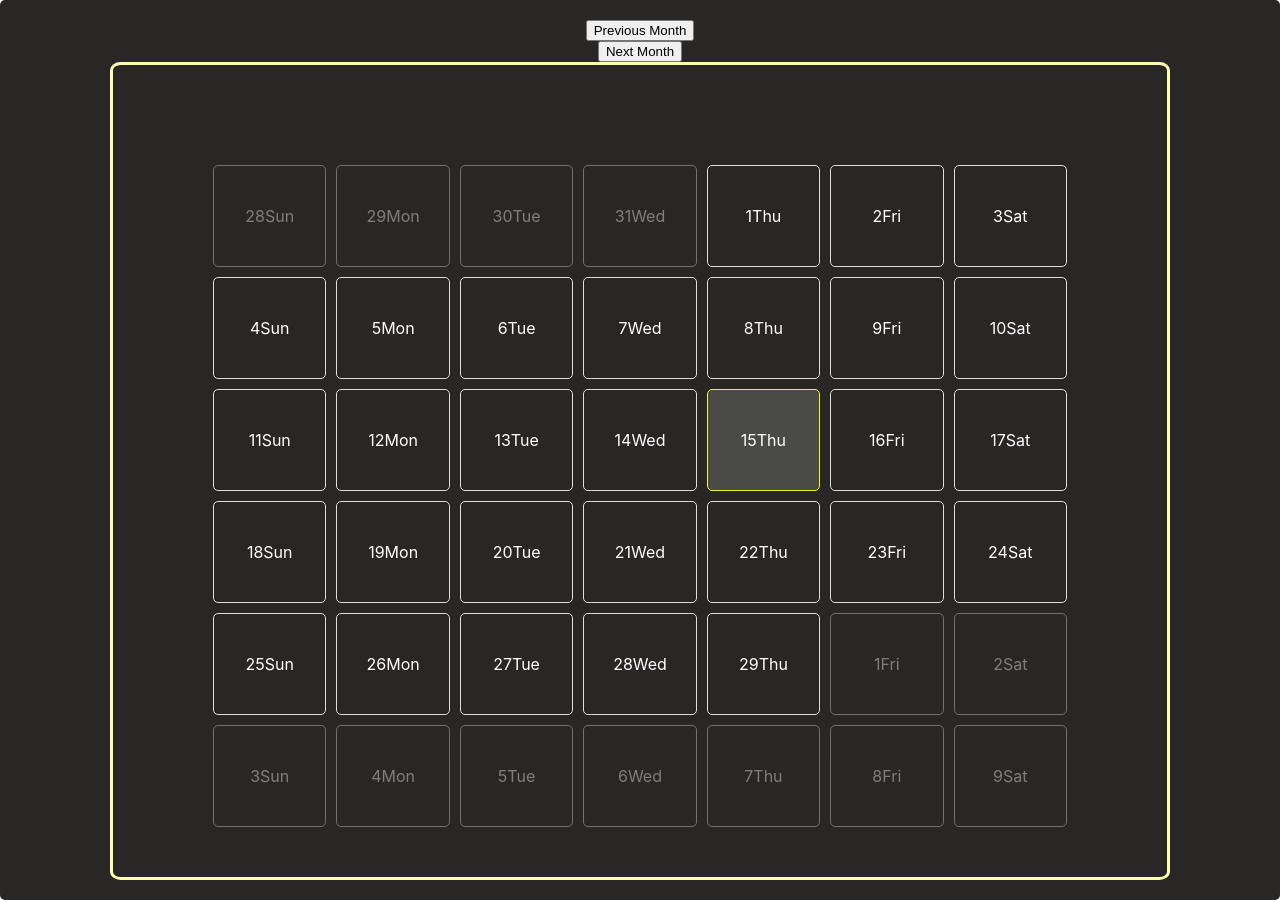
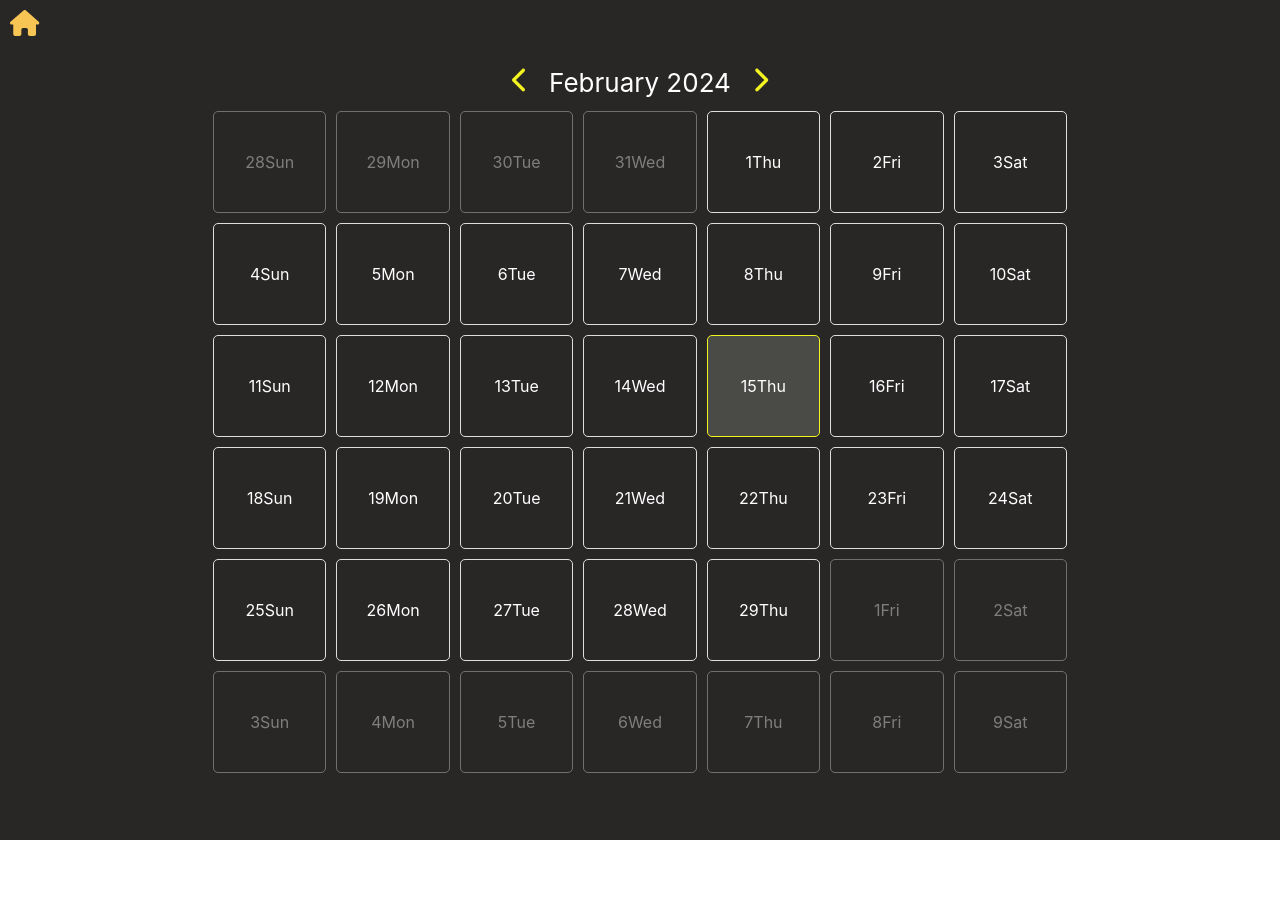
Before and after one commit to WillCBarker/Workmate, a React (Create React App) app in the folder workmate-frontend/: page /calendar in a window 1280 px wide. After the commit the page ends 840 px from the top, so only its background shows below. Built offline with nearby package versions, Linux system fonts and the light colour scheme.

Commit message:
Cleaned up navigating months in calendar, implemented font awesome icons, added home button

```diff
--- a/workmate-frontend/package.json
+++ b/workmate-frontend/package.json
@@ -3,6 +3,9 @@
   "version": "0.1.0",
   "private": true,
   "dependencies": {
+    "@fortawesome/fontawesome-svg-core": "^6.5.1",
+    "@fortawesome/free-solid-svg-icons": "^6.5.1",
+    "@fortawesome/react-fontawesome": "^0.2.0",
     "@testing-library/jest-dom": "^5.17.0",
     "@testing-library/react": "^13.4.0",
     "@testing-library/user-event": "^13.5.0",
--- a/workmate-frontend/src/assets/css/calendar.css
+++ b/workmate-frontend/src/assets/css/calendar.css
@@ -2,7 +2,6 @@
     background-color: #292626;
     margin: 0 auto;
     padding: 20px;
-    border-radius: 5px;
 }
 
 .calendar-div {
@@ -47,3 +46,48 @@
     border-color: #f3f321;
     color: #ffffff;
   }
+
+.calendar-header {
+  width: 20vw;
+  display: flex;
+  justify-content: space-between;
+  margin-bottom: 1%;
+}
+
+.calendar-title {
+  color: white;
+  width: auto;
+  top: 50%;
+}
+
+.fa-chevron-left:hover, .fa-chevron-right:hover {
+  transition: color 0.2s ease-in-out; /* Add smooth transition */
+  filter: drop-shadow(0 0 5px #ffee10);
+  cursor: pointer;
+}
+
+.fa-chevron-left {
+  color: #f3f321;
+}
+
+.fa-chevron-left {
+  color: #f3f321;
+}
+
+.fa-chevron-right {
+  color: #f3f321;
+}
+
+.fa-house {
+  color: rgb(246, 197, 84);
+  position: absolute; /* Absolute positioning to stick to the corner */
+  top: 10px; /* Adjust the top position as needed */
+  left: 10px; /* Adjust the left position as needed */
+  z-index: 1; /* Ensure the icon stays on top of other elements */
+}
+
+.fa-house:hover {
+  transition: color 0.2s ease-in-out; /* Add smooth transition */
+  filter: drop-shadow(0 0 5px rgb(246, 197, 84));
+  cursor: pointer;
+}
--- a/workmate-frontend/src/components/calendar.js
+++ b/workmate-frontend/src/components/calendar.js
@@ -2,6 +2,9 @@ import "../assets/css/calendar.css";
 
 import React, { useState } from 'react';
 import Day from "./day";
+import { FontAwesomeIcon } from '@fortawesome/react-fontawesome';
+import { faChevronLeft, faChevronRight, faHouse } from "@fortawesome/free-solid-svg-icons";
+import { Link } from 'react-router-dom';
 
 function getDaysInMonth(month) {
     return new Date(month.getFullYear(), month.getMonth() + 1, 0).getDate();
@@ -9,16 +12,6 @@ function getDaysInMonth(month) {
 
 function getFirstDayOfMonth(date) {
     return new Date(date.getFullYear(), date.getMonth(), 1);
-}
-
-function getDayCountSinceFirstSunday(startingDate) {
-    // Ensure startingDate is a valid Date object
-    if (!(startingDate instanceof Date)) {
-        throw new TypeError('startingDate must be a valid Date object');
-    }
-
-    const dayOfWeek = startingDate.getDay();
-    return dayOfWeek === 0 ? 0 : (7 - dayOfWeek) % 7;
 }
 
 function buildCalendar(currentMonth, selectedDate, setSelectedDate) {
@@ -60,12 +53,16 @@ export function Calendar() {
 
     return (
       <div className="container">
-        <button onClick={() => setCurrentMonth(new Date(currentMonth.getFullYear(), currentMonth.getMonth() - 1, 1))}>Previous Month</button>
-        <button onClick={() => setCurrentMonth(new Date(currentMonth.getFullYear(), currentMonth.getMonth() + 1, 1))}>Next Month</button>
-        <div className="calendar-div">
-          <div className="calendar-grid">{calendarGrid}</div>
-        </div>
+      <Link to="/"><FontAwesomeIcon icon={faHouse} /></Link>
+      <div className="calendar-header">
+            <FontAwesomeIcon icon={faChevronLeft} onClick={() => setCurrentMonth(new Date(currentMonth.getFullYear(), currentMonth.getMonth() - 1, 1))}></FontAwesomeIcon>
+          <div className="calendar-title">
+            {currentMonth.toLocaleString('en-US', { month: 'long', year: 'numeric' })}
+          </div>
+            <FontAwesomeIcon icon={faChevronRight} onClick={() => setCurrentMonth(new Date(currentMonth.getFullYear(), currentMonth.getMonth() + 1, 1))}></FontAwesomeIcon>
       </div>
+      <div className="calendar-grid">{calendarGrid}</div>
+    </div>
     );
 }
 
```
Also changed, not shown: 1 other file (tests, documents, lock files or other folders).
